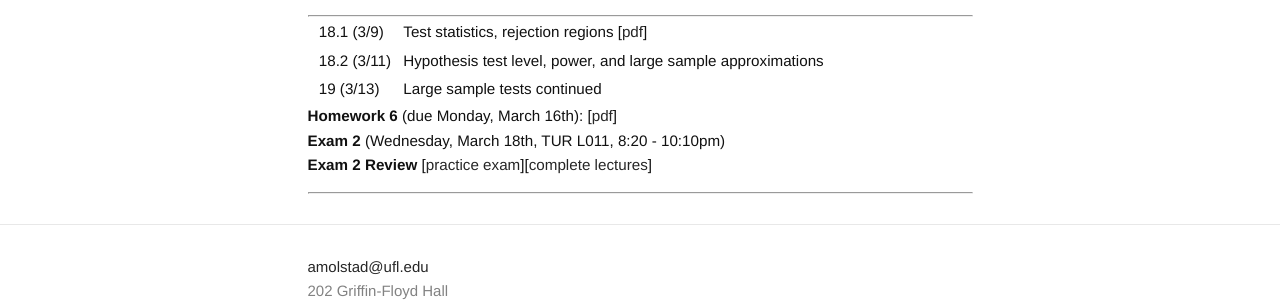
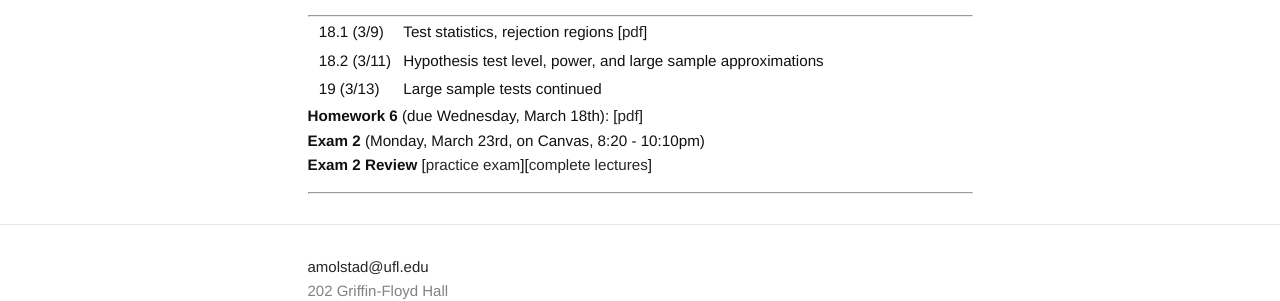
Before and after one commit to ajmolstad/ajmolstad.github.io, a Jekyll site: the page built from S20_STA4322.md, in a window 1280 px wide. Shown: the part 1186-1487 px from the top of the page. Built offline with Jekyll 4.4.1, drawn with Linux system fonts in a browser that asks for light colours.

Commit message:
Update S20_STA4322.md

```diff
--- a/S20_STA4322.md
+++ b/S20_STA4322.md
@@ -69,8 +69,8 @@ Note that you must be logged into your UFL eLearning account to access course no
 || 18.2 (3/11) || Hypothesis test level, power, and large sample approximations ||
 || 19 (3/13) || Large sample tests continued  ||
 
-**Homework 6** (due Monday, March 16th): [[pdf](/docs/STA4322_S20_Homework6.pdf)]
-**Exam 2** (Wednesday, March 18th, TUR L011, 8:20 - 10:10pm)
+**Homework 6** (due Wednesday, March 18th): [[pdf](/docs/STA4322_S20_Homework6.pdf)]
+**Exam 2** (Monday, March 23rd, on Canvas, 8:20 - 10:10pm)
 **Exam 2 Review** [[practice exam](https://ufl.instructure.com/courses/394927/files/48655063/download?wrap=1)][[complete lectures](https://ufl.instructure.com/courses/394927/files/48655608/download?wrap=1)]
 
 ---------------
```
